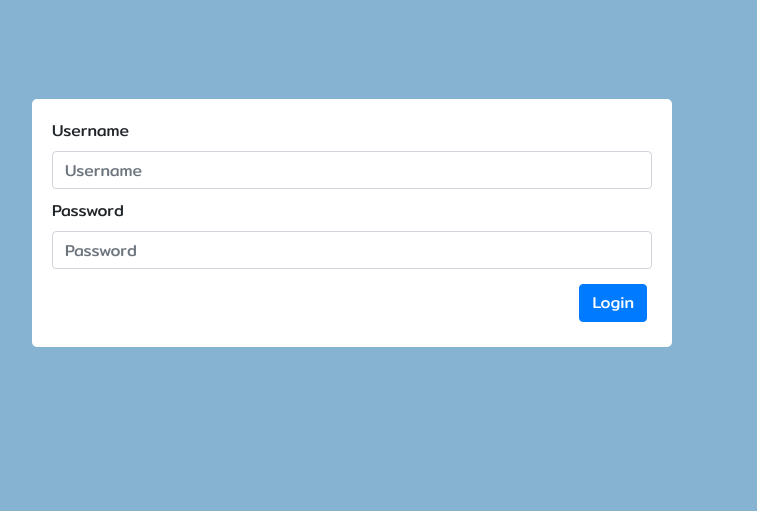
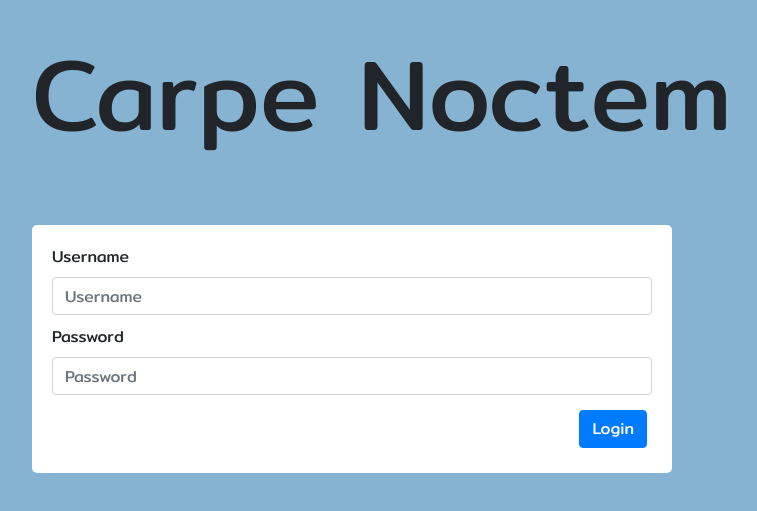
Before and after one commit to nooknpj/FrontEnd-parallel-chat, a React (Create React App) app: page / in a window 1280 px wide. Shown: the part 101-612 px from the top of the page, without its empty margins (368-1125 px from the left). Built offline with nearby package versions, Linux system fonts and the light colour scheme; no server answers.

Commit message:
change front-end to connect to load balancer
change front-end to connect to load balancer

```diff
--- a/src/App.css
+++ b/src/App.css
@@ -7,7 +7,7 @@
 .loginForm {
   width: 50%;
   background-color: white;
-  margin-top: 20vh;
+  margin-top: 5vh;
   margin-left: 50vh;
   padding: 20px;
   border-radius: 5px;
--- a/src/App.js
+++ b/src/App.js
@@ -6,7 +6,9 @@ import PageNotFound from "./pages/PageNotFound";
 import "./App.css";
 import io from "socket.io-client";
 
-const endpoint = "172.20.10.9:8081";
+//const endpoint = "172.20.10.9:8081";
+const endpoint = "localhost:5000";
+
 const socket = io.connect(endpoint, {
   reconnection: true,
   reconnectionDelay: 100,
@@ -17,9 +19,9 @@ const socket = io.connect(endpoint, {
 class App extends Component {
   constructor() {
     super();
-    this.state = {
-      endpoint: "172.20.10.9:8081"
-    };
+    // this.state = {
+    //   endpoint: "172.20.10.9:8081"
+    // };
   }
 
   componentDidMount = () => {
--- a/src/pages/HomePage.js
+++ b/src/pages/HomePage.js
@@ -89,6 +89,20 @@ export class HomePage extends Component {
       });
       console.log(this.state);
       this.scrollToBottomOfChat();
+    });
+
+    this.props.socket.on("getCurrentStatus", data => {
+      let userID = localStorage.getItem("userID");
+      let groupID = this.state.groupID;
+      let messageContent = this.state.messageContent;
+
+      let status = {
+        userID: userID,
+        groupID: groupID,
+        messageContent: messageContent
+      };
+
+      this.props.socket.emit("returnStatus", status);
     });
   }
 
--- a/src/pages/LoginPage.js
+++ b/src/pages/LoginPage.js
@@ -49,6 +49,10 @@ export class LoginPage extends Component {
   render() {
     return (
       <div>
+        <p style={{ marginLeft: "50vh", marginTop: "10vh", fontSize: "100px" }}>
+          {" "}
+          Carpe Noctem
+        </p>
         <Form
           style={{
             display: "flex",
```
